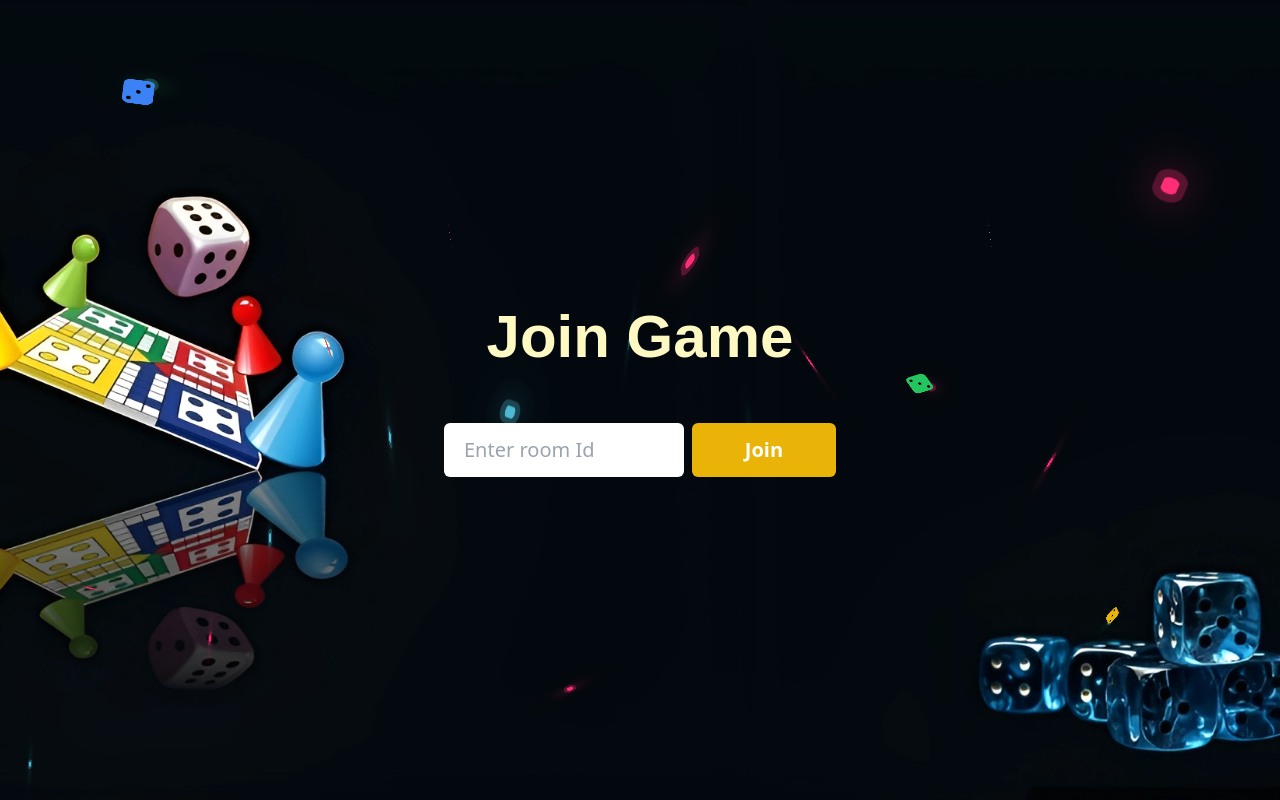
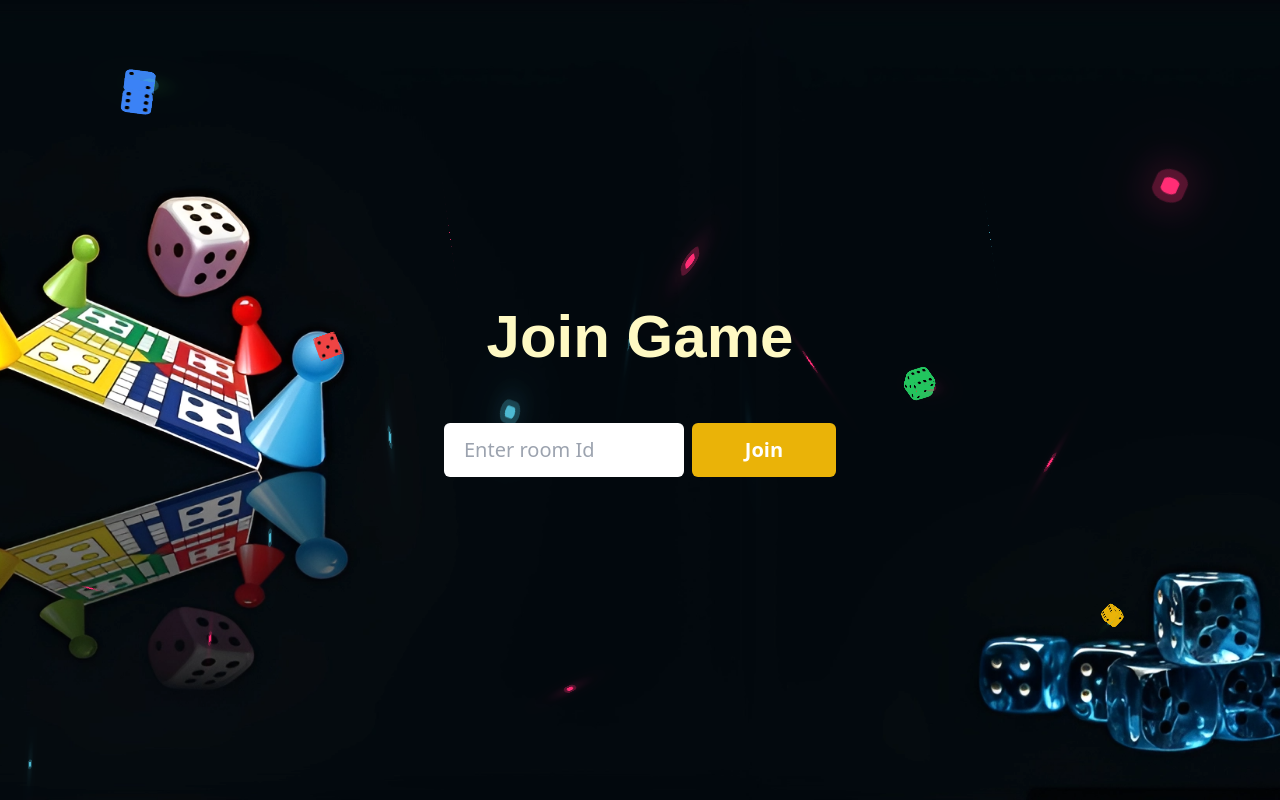
Before and after one commit to Isht-1542/Ludo-Online, a React (Create React App) app: page /joinRoom in a window 1280 px wide. Built offline with nearby package versions, Linux system fonts and the light colour scheme; no server answers.

Commit message:
commit 14

```diff
--- a/src/App.css
+++ b/src/App.css
@@ -59,10 +59,10 @@ h1 {
 
 .dice {
   position: relative;
-  --width: 70px;
-  --half-width: calc(var(--width) / 2);
-  width: var(--width);
-  padding-bottom: 75%;
+  /* --width: 70px; */
+  /* --half-width: calc(var(--width) / 2); */
+  width: 70px;
+  /* padding-bottom: 75%; */
   height: 70px;
   transform-style: preserve-3d;
   transition: 1s ease;
@@ -73,8 +73,8 @@ h1 {
   .dice {
     position: relative;
     --width: 25px;
-    --half-width: calc(var(--width) / 2);
-    width: var(--width);
+    /* --half-width: calc(var(--width) / 2); */
+    width: 25px;
     /* padding-bottom: 75%; */
     height: 25px;
     transform-style: preserve-3d;
@@ -126,7 +126,7 @@ h1 {
   height: 100%;
   border-radius: 21%;
   /* background: #f6f3f0; */
-  /*transform: translateZ(-1px);*/
+  transform: translateZ(-1px);
 }
 
 .face1::before {
@@ -158,27 +158,27 @@ h1 {
 }
 
 .front {
-  transform: translateZ(calc(var(--width) / 2));
+  transform: translateZ(35px);
 }
 
 .back {
-  transform: rotateX(180deg) translateZ(calc(var(--width) / 2));
+  transform: rotateX(180deg) translateZ(35px);
 }
 
 .top {
-  transform: rotateX(90deg) translateZ(calc(var(--width) / 2));
+  transform: rotateX(90deg) translateZ(35px);
 }
 
 .bottom {
-  transform: rotateX(-90deg) translateZ(calc(var(--width) / 2));
+  transform: rotateX(-90deg) translateZ(35px);
 }
 
 .right {
-  transform: rotateY(90deg) translateZ(calc(var(--width) / 2));
+  transform: rotateY(90deg) translateZ(35px);
 }
 
 .left {
-  transform: rotateY(-90deg) translateZ(calc(var(--width) / 2));
+  transform: rotateY(-90deg) translateZ(35px);
 }
 
 .front::after {
--- a/src/Components/Dice.jsx
+++ b/src/Components/Dice.jsx
@@ -121,15 +121,6 @@ const Dice = ({co, socket, setdiceVal, setdiceActive, diceActive, possibleMoveCh
   });
 
 
-  useEffect(() => {
-    // Get the computed value of --half-width
-    const halfWidth = getComputedStyle(document.documentElement).getPropertyValue('--half-width');
-
-    // Print the value in the console
-    console.log("Half width:", halfWidth);
-  }, []);
-
-
   return (
     <div className="container h-full w-full">
     {(currColor===co) &&
```
